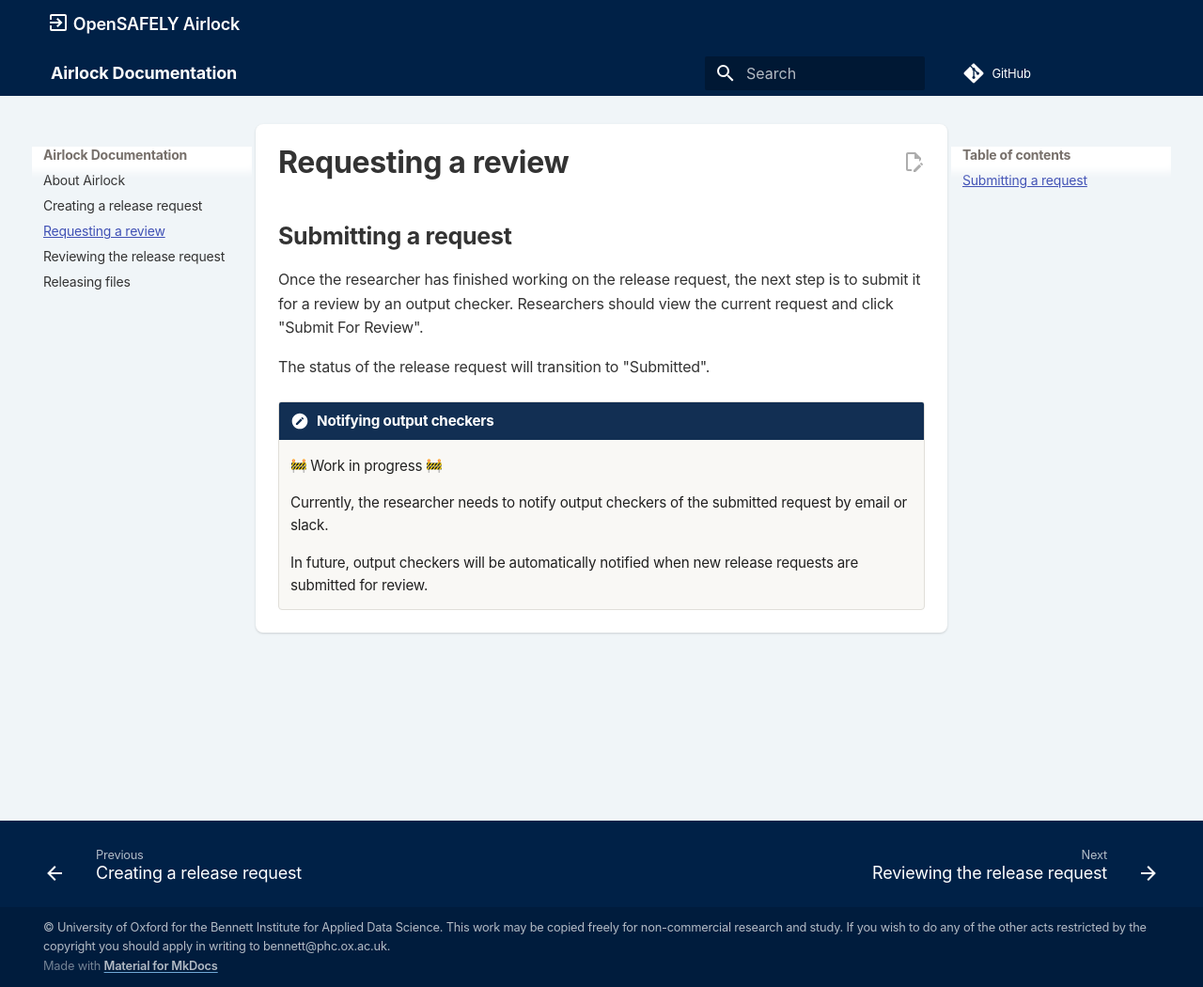
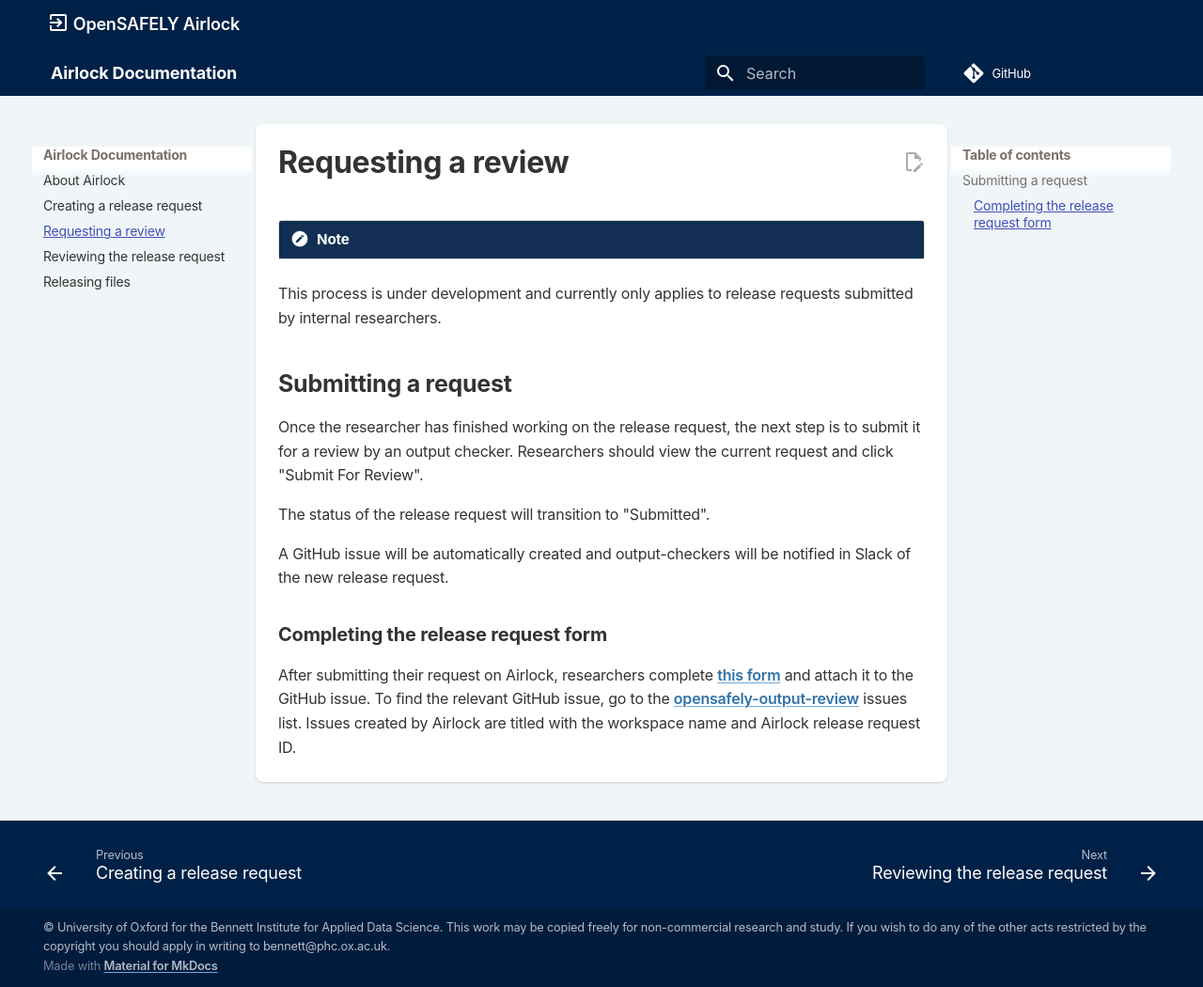
Before and after one commit to opensafely-core/airlock, an MkDocs documentation site: the page built from docs/requesting-a-review.md, in a window 1280 px wide and 1050 px high. Shown: the whole window at 94% size. Built offline with MkDocs 1.6.1 and Material for MkDocs 9.7.7, drawn with Linux system fonts in a browser that asks for light colours; emoji names are drawn with the system emoji font; comment, search, counter and statistics services are not loaded.

Commit message:
Update docs for temporary non-c3 process
Comment out references to c3, and add docs for submitting reviews via a
temporary word doc.

```diff
--- a/docs/requesting-a-review.md
+++ b/docs/requesting-a-review.md
@@ -1,3 +1,8 @@
+!!! Note
+This process is under development and currently only applies to release requests
+submitted by internal researchers.
+
+
 ## Submitting a request
 
 Once the researcher has finished working on the release request, the next step is to
@@ -6,10 +11,14 @@ and click "Submit For Review".
 
 The status of the release request will transition to "Submitted".
 
-!!!note "Notifying output checkers"
-    :construction: Work in progress :construction:
+A GitHub issue will be automatically created and output-checkers will be notified
+in Slack of the new release request.
 
-    Currently, the researcher needs to notify output checkers of the submitted request by email or slack.
 
-    In future, output checkers will be automatically notified when new release requests are submitted
-    for review.
+### Completing the release request form
+
+After submitting their request on Airlock, researchers complete [this form](https://docs.google.com/document/d/1uWRiFps6tDA2SpxSxf0C2G9mOVWMQ6TQ/edit)
+and attach it to the GitHub issue. To find the relevant GitHub issue, go to the
+[opensafely-output-review](https://github.com/ebmdatalab/opensafely-output-review/issues/)
+issues list. Issues created by Airlock are titled with
+the workspace name and Airlock release request ID.
```
Also changed, not shown: docs/creating-a-release-request.md (+2 -2 lines), docs/reviewing.md (+2 -2 lines).
